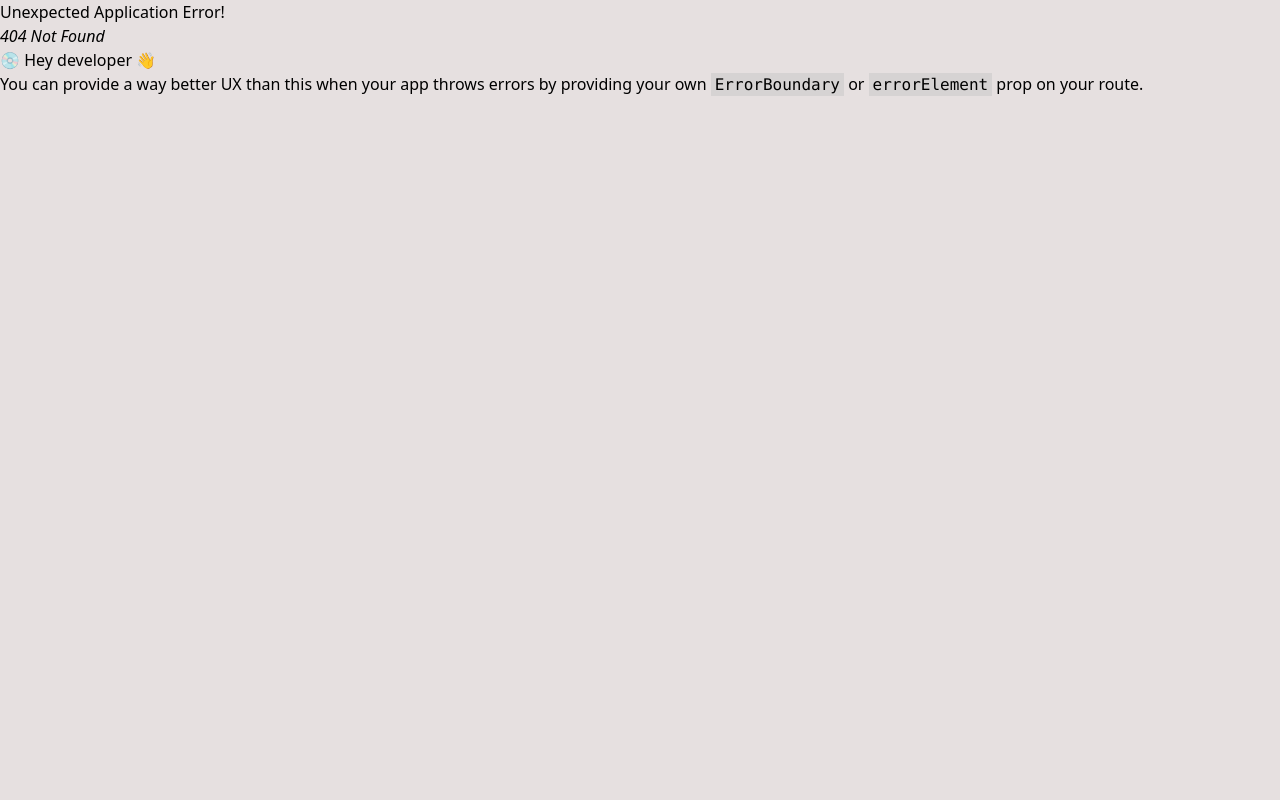
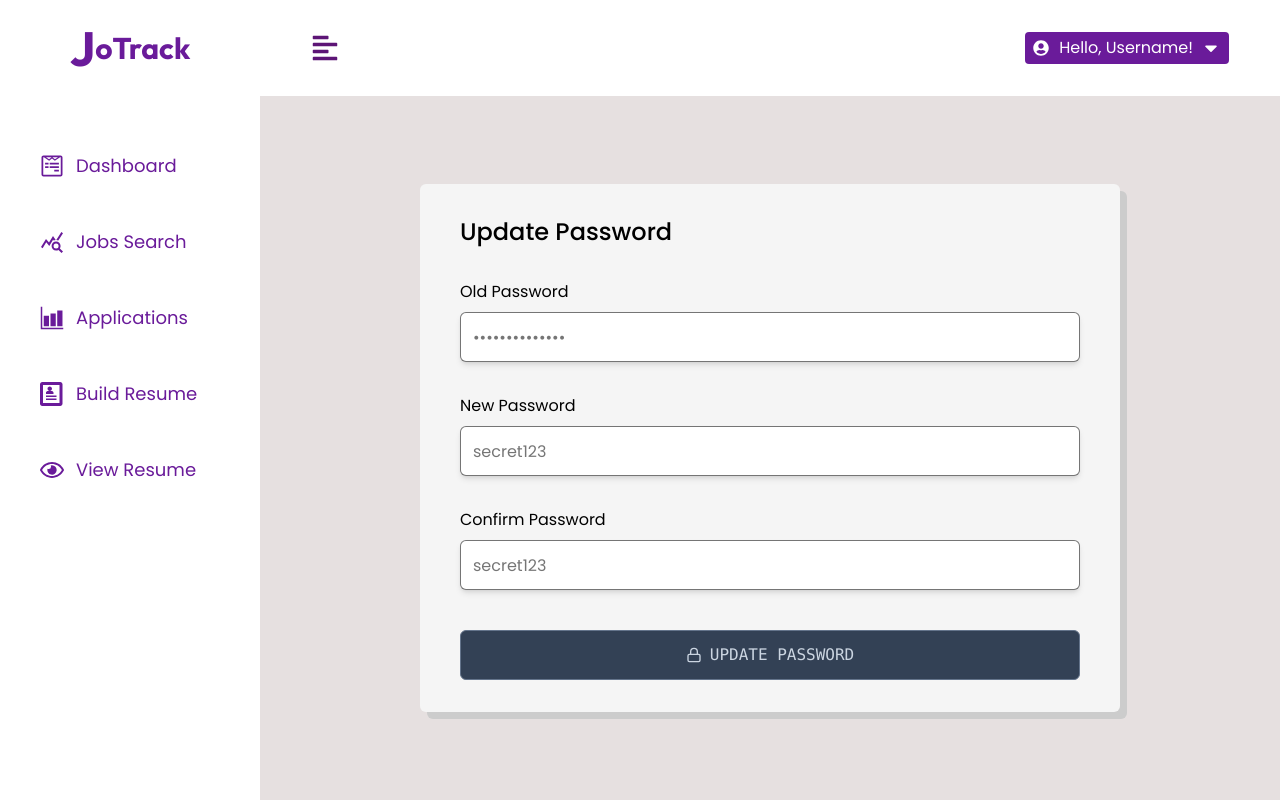
Before and after one commit to jayden-n/jotrack, a React (Vite) app in the folder client/: page /user/dashboard/update-password/1 in a window 1280 px wide. Before the commit this address had no page. Built offline with nearby package versions, Linux system fonts and the light colour scheme.

Commit message:
feat: implement update password page corresponding to each user's id

```diff
--- a/client/src/components/user/EncryptButton.tsx
+++ b/client/src/components/user/EncryptButton.tsx
@@ -2,7 +2,7 @@ import { useRef, useState } from 'react';
 import { FiLock } from 'react-icons/fi';
 import { motion } from 'framer-motion';
 
-const TARGET_TEXT = 'update encrypt info';
+const TARGET_TEXT = 'update password';
 const CYCLES_PER_LETTER = 2;
 const SHUFFLE_TIME = 50;
 
@@ -56,7 +56,7 @@ const EncryptButton = () => {
 			}}
 			onMouseEnter={scramble}
 			onMouseLeave={stopScramble}
-			className="group relative cursor-pointer overflow-hidden  w-full rounded-md border-[1px] border-slate500 bg-slate700 px-4 py-2 font-mono  mt-6 sm:mt-0 font-medium uppercase text-slate300 transition-colors hover:text-indigo300 "
+			className="group relative  cursor-pointer overflow-hidden h-[50px]  w-full rounded-md border-[1px] border-slate500 bg-slate700 px-4 py-2 font-mono  mt-6 sm:mt-0 font-medium uppercase text-slate300 transition-colors hover:text-indigo300 "
 		>
 			<div className="relative z-10 flex items-center justify-center gap-2">
 				<FiLock />
--- a/client/src/components/user/FormRow.tsx
+++ b/client/src/components/user/FormRow.tsx
@@ -21,7 +21,7 @@ const FormRow: React.FC<FormRowProps> = ({
 				type={type}
 				id={name}
 				name={name}
-				className="w-full shadow-md py-1 px-3 rounded-md border border-[1] text-gray h-[45px]"
+				className="w-full shadow-md py-1 px-3 rounded-md border border-[1] text-gray h-[50px]"
 				defaultValue={defaultValue || ''}
 				required
 			/>
--- /dev/null
+++ b/client/src/components/user/PopUpModal.tsx
@@ -0,0 +1,18 @@
+import { useState } from 'react';
+import SpringModal from './SpringModal';
+
+const PopUpModal = () => {
+	const [isOpen, setIsOpen] = useState(false);
+	return (
+		<div>
+			<button
+				onClick={() => setIsOpen(true)}
+				className="bg-gradient-to-r from-violet600 to-violet text-white font-medium px-4 py-2 rounded hover:opacity-90 transition-opacity"
+			>
+				Yes, please...
+			</button>
+			<SpringModal isOpen={isOpen} setIsOpen={setIsOpen} />
+		</div>
+	);
+};
+export default PopUpModal;
--- /dev/null
+++ b/client/src/components/user/SpringModal.tsx
@@ -0,0 +1,73 @@
+import { AnimatePresence, motion } from 'framer-motion';
+import { Dispatch, SetStateAction } from 'react';
+import { FiAlertCircle } from 'react-icons/fi';
+import { Link } from 'react-router-dom';
+
+const SpringModal = ({
+	isOpen,
+	setIsOpen,
+}: {
+	isOpen: boolean;
+	setIsOpen: Dispatch<SetStateAction<boolean>>;
+}) => {
+	return (
+		<AnimatePresence>
+			{/* displaying modal */}
+			{isOpen && (
+				<motion.div
+					initial={{ opacity: 0 }}
+					animate={{ opacity: 1 }}
+					exit={{ opacity: 0 }}
+					onClick={() => setIsOpen(false)}
+					className="bg-slate900/20 backdrop-blur p-8 fixed inset-0 z-50 grid place-items-center overflow-y-scroll cursor-pointer"
+				>
+					<motion.div
+						initial={{ scale: 0, rotate: '12.5deg' }}
+						animate={{ scale: 1, rotate: '0deg' }}
+						exit={{ scale: 0, rotate: '0deg' }}
+						onClick={(e) => e.stopPropagation()}
+						className="bg-gradient-to-br from-violet600 to-violet text-white p-6 rounded-lg w-full max-w-lg shadow-md cursor-default relative overflow-hidden"
+					>
+						{/* adjust to the corner for better UI */}
+						<FiAlertCircle className="text-white/10 rotate-12 text-[250px] absolute z-0 -top-24 left-1" />
+
+						{/* ================== content ================== */}
+						<div className="relative z-10">
+							<div className="bg-white w-16 h-16 mb-2 rounded-full text-3xl text-indigo600 grid place-items-center mx-auto">
+								<FiAlertCircle />
+							</div>
+							<h3 className="text-3xl font-bold text-center mb-2">
+								Wish to continue?
+							</h3>
+							<p className="text-center mb-6">
+								We will navigate you to a new page to update your current
+								password.
+							</p>
+							<div className="flex gap-2">
+								{/* go back */}
+								<button
+									onClick={() => setIsOpen(false)}
+									className="bg-transparent hover:bg-white/10 transition-colors text-white font-semibold w-full py-2 rounded"
+								>
+									Nah, go back
+								</button>
+
+								{/* continue */}
+								<Link
+									// testing purpose:
+									// NOTE: id will be replaced by actual user is from back-end
+									to={`update-password/123456789`}
+									className="bg-white hover:opacity-90 transition-opacity text-violet600 flex items-center justify-center font-semibold w-full py-2 rounded"
+								>
+									<button>Understood!</button>
+								</Link>
+							</div>
+						</div>
+					</motion.div>
+				</motion.div>
+			)}
+		</AnimatePresence>
+	);
+};
+
+export default SpringModal;
--- a/client/src/pages/user/UserAllJobsPage.tsx
+++ b/client/src/pages/user/UserAllJobsPage.tsx
@@ -2,7 +2,7 @@ import React from 'react';
 import { useNavigation } from 'react-router-dom';
 import JobsContainer from '../../components/user/JobsContainer';
 
-const AllJobsPage: React.FC = () => {
+const UserAllJobsPage: React.FC = () => {
 	const navigation = useNavigation();
 	// displaying state when button is submitting
 	const isSubmitting = navigation.state === 'submitting';
@@ -13,4 +13,4 @@ const AllJobsPage: React.FC = () => {
 		</>
 	);
 };
-export default AllJobsPage;
+export default UserAllJobsPage;
--- a/client/src/pages/user/UserInfoPage.tsx
+++ b/client/src/pages/user/UserInfoPage.tsx
@@ -1,8 +1,13 @@
 import FormRow from '../../components/user/FormRow';
 import { toast } from 'react-toastify';
 import AnimatedEncryptButton from '../../components/user/AnimatedEncryptButton';
+import { useNavigation } from 'react-router-dom';
+import PopUpModal from '../../components/user/PopUpModal';
 
 const UserInfoPage: React.FC = () => {
+	const navigation = useNavigation();
+	const isSubmitting = navigation.state === 'submitting';
+
 	const handleSubmit = (event: React.FormEvent<HTMLFormElement>) => {
 		event.preventDefault();
 		toast.success('Profile updated successfully!');
@@ -15,7 +20,7 @@ const UserInfoPage: React.FC = () => {
 				onSubmit={handleSubmit}
 				className="max-w-[100vw] rounded  py-8 px-10 mx-auto"
 			>
-				<h4 className="mb-8 capitalize text-2xl  font-semibold">
+				<h4 className="mb-8 capitalize text-2xl  font-medium">
 					Username's profile
 				</h4>
 
@@ -42,17 +47,35 @@ const UserInfoPage: React.FC = () => {
 						defaultValue="Toronto, ON, Earth"
 					/>
 
-					{/* <button
+					<button
 						type="submit"
 						disabled={isSubmitting}
-						className="cursor-pointer bg-formSky text-white  rounded-md h-[45px] hover:shadow-xl transition-all duration-300 ease-in-out capitalize inline-block w-full mt-6 md:mt-0 shadow-lg"
+						className="cursor-pointer bg-formSky text-white rounded-md h-[50px] hover:shadow-xl transition-all duration-300 ease-in-out capitalize inline-block w-full mt-6 md:mt-0 shadow-lg"
 					>
 						{isSubmitting ? 'updating...' : 'save changes'}
-					</button> */}
+					</button>
 
-					<AnimatedEncryptButton />
+					{/* <AnimatedEncryptButton /> */}
 				</div>
 			</form>
+
+			{/* password settings */}
+			<div>
+				<div className="pt-2">
+					<div className="max-w-[100vw]  py-8 px-10 mx-auto">
+						<div className="bg-passwordGrey shadow-[5px_5px_0px_0px_#CCCCCC] rounded-md py-8 px-4  flex items-center justify-center">
+							<div>
+								<h4 className=" capitalize  text-2xl  font-medium mb-4">
+									update password?
+								</h4>
+								<div className="flex items-center justify-center">
+									<PopUpModal />
+								</div>
+							</div>
+						</div>
+					</div>
+				</div>
+			</div>
 		</section>
 	);
 };
--- /dev/null
+++ b/client/src/pages/user/UserUpdatePasswordPage.tsx
@@ -0,0 +1,48 @@
+import { toast } from 'react-toastify';
+import AnimatedEncryptButton from '../../components/user/AnimatedEncryptButton';
+import FormRow from '../../components/user/FormRow';
+
+const UserUpdatePasswordPage: React.FC = () => {
+	const handleSubmit = (event: React.FormEvent<HTMLFormElement>) => {
+		event.preventDefault();
+		toast.success('Password updated successfully!');
+	};
+
+	return (
+		<div>
+			<form
+				onSubmit={handleSubmit}
+				className="max-w-[700px] bg-formGrey rounded-md shadow-[7px_7px_0px_0px_#CCCCCC] py-8 px-10 my-14 mx-auto"
+			>
+				<h4 className="mb-8 text-2xl capitalize font-medium">
+					update password
+				</h4>
+
+				<div className="flex flex-col gap-8">
+					<FormRow
+						type="password"
+						name="oldPassword"
+						labelText="old password"
+						defaultValue="oldpassword123"
+					/>
+					<FormRow
+						type="text"
+						name="newPassword"
+						labelText="new password"
+						defaultValue="secret123"
+					/>
+					<FormRow
+						type="text"
+						name="newPassword"
+						labelText="confirm password"
+						defaultValue="secret123"
+					/>
+					<div className="mt-2">
+						<AnimatedEncryptButton />
+					</div>
+				</div>
+			</form>
+		</div>
+	);
+};
+export default UserUpdatePasswordPage;
--- a/client/tailwind.config.js
+++ b/client/tailwind.config.js
@@ -29,8 +29,7 @@ export default {
 			hoverSky: '#0369a1',
 			orange: '#FB7F0A',
 			bgOrange: '#fef3c7',
-
-
+			passwordGrey: '#E8E8E8',
 			// slate colors
 			slate300: '#CBD5E1',
 			slate500: '#64748B',
@@ -41,6 +40,9 @@ export default {
 			indigo300: '#A5B4FC',
 			indigo400: '#518CF8',
 			indigo500: '#6366F1',
+			indigo600: '#4f46e5',
+			// violet colors:
+			violet600: '#7c3aed',
 		},
 		listStyleType: {
 			none: 'none',
```
Also changed, not shown: client/src/App.tsx (+7 -2 lines).
